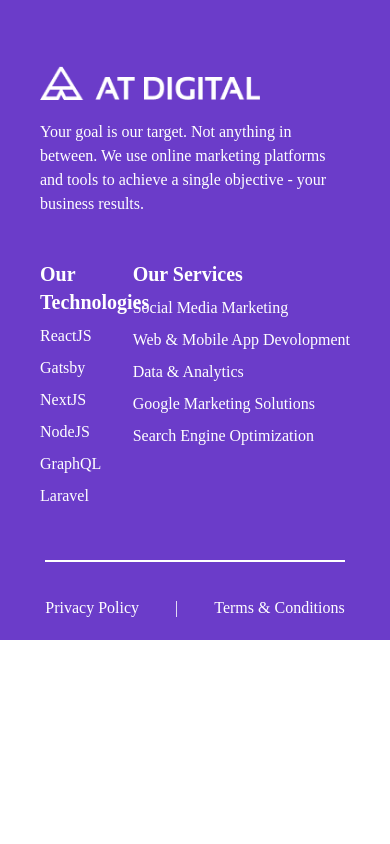
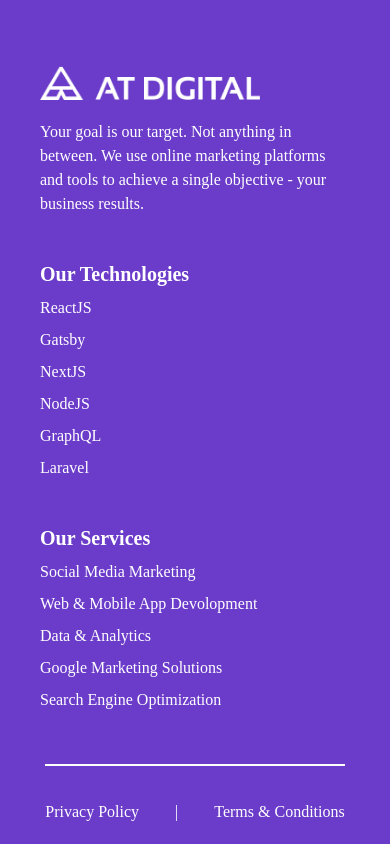
Before and after one commit to SachTK/front-end-project, a React (Create React App) app: page / in a window 390 px wide. Shown: the part 2083-2927 px from the top of the page. Before the commit the page ends 2723 px from the top, so only its background shows below. Built offline with nearby package versions, Linux system fonts and the light colour scheme.

Commit message:
Refactor: footer changed

```diff
--- a/src/components/Footer.jsx
+++ b/src/components/Footer.jsx
@@ -18,7 +18,7 @@
           </div>
         </div>
 
-        <div className="md:col-span-1 col-span-1 mt-7">
+        <div className="md:col-span-1 col-span-3 mt-7">
           <h1 className="text-xl font-bold">Our Technologies</h1>
           <div className="pt-2">ReactJS</div>
           <div className="pt-2">Gatsby</div>
@@ -28,7 +28,7 @@
           <div className="pt-2">Laravel</div>
         </div>
 
-        <div className="md:col-span-1 col-span-1 mt-7">
+        <div className="md:col-span-1 col-span-3 mt-7">
           <h1 className="text-xl font-bold">Our Services</h1>
           <div className="pt-2">Social Media Marketing</div>
           <div className="pt-2">Web & Mobile App Devolopment</div>
```
